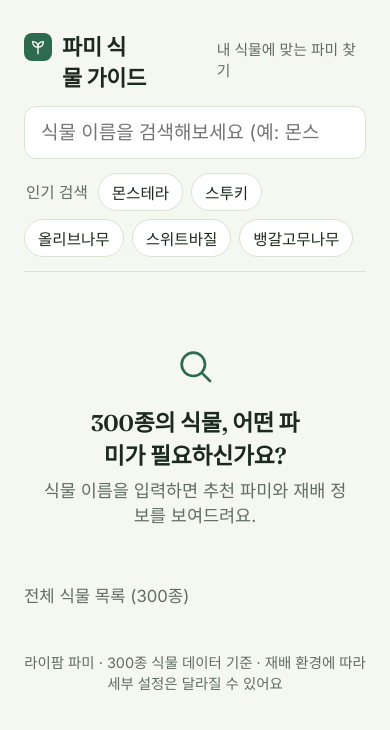
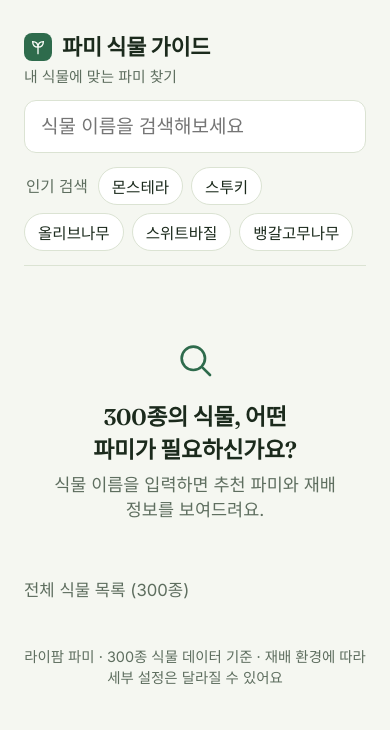
Before and after one commit to yongyong0614/pami-plant-guide, a plain HTML site: page index.html in a window 390 px wide. Drawn offline with Linux system fonts and the light colour scheme.

Commit message:
Update index.html

```diff
--- a/index.html
+++ b/index.html
@@ -56,8 +56,11 @@
 }
 
 html{font-size:16px}
+html{font-size:16px}
 @media (max-width:640px){
   html{font-size:19px}
+  .content{padding-top:14px}
+  .empty{padding-top:28px}
 }
 *{box-sizing:border-box}
 body{
@@ -65,6 +68,8 @@ body{
   color:var(--fg);
   font-family:"Inter",system-ui,-apple-system,"Noto Sans KR",sans-serif;
   min-height:100%;
+  word-break:keep-all;
+  overflow-wrap:break-word;
 }
 .wrap{
   max-width:760px;
@@ -96,8 +101,9 @@ body::before{
 }
 .brand{
   display:flex;
+  flex-wrap:wrap;
   align-items:baseline;
-  gap:10px;
+  gap:4px 10px;
   margin-bottom:14px;
 }
 .brand .mark{
@@ -256,7 +262,7 @@ footer{margin-top:36px;text-align:center;font-size:.76rem;color:var(--muted)}
       <span class="tag">내 식물에 맞는 파미 찾기</span>
     </div>
     <div class="searchbox">
-      <input id="q" type="text" placeholder="식물 이름을 검색해보세요 (예: 몬스테라)" autocomplete="off" aria-label="식물 이름 검색">
+      <input id="q" type="text" placeholder="식물 이름을 검색해보세요" autocomplete="off" aria-label="식물 이름 검색">
       <button class="clear" id="clearBtn" aria-label="지우기" type="button">
         <svg viewBox="0 0 24 24" width="16" height="16" fill="none" stroke="currentColor" stroke-width="2.2" stroke-linecap="round"><path d="M6 6l12 12M18 6L6 18"/></svg>
       </button>
```
